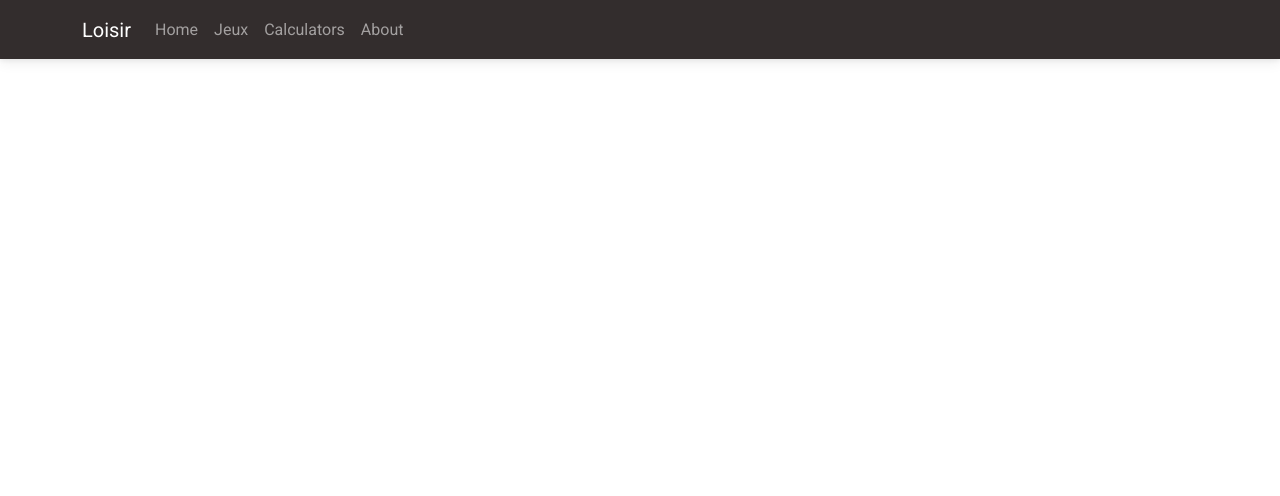
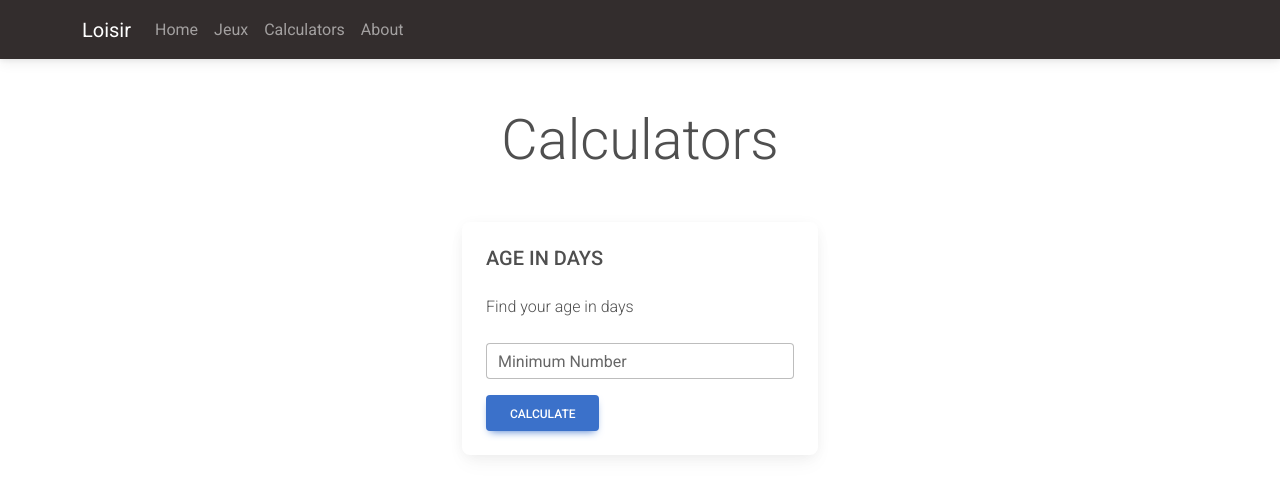
Before and after one commit to amirhatam/loisir, a React (Create React App) app: page /calculator/age-in-days in a window 1280 px wide. Shown: the top 496 px of the page. Built offline with nearby package versions, Linux system fonts and the light colour scheme.

Commit message:
create calculator for finding age in day, init

```diff
--- a/src/App.js
+++ b/src/App.js
@@ -3,6 +3,7 @@ import {
   BrowserRouter, Route, Routes
 } from "react-router-dom";
 import Navbar from './components/Navbar';
+import AgeInDays from './views/AgeInDays';
 import Calculator from './views/Calculators';
 import Home from './views/Home';
 import Jeux from './views/Jeux';
@@ -23,6 +24,7 @@ function App() {
         <Route path="/calculator/seconds-to-date" exact element={<SecondsToDate />} />
         <Route path="/calculator/large-numbers" exact element={<LargeNumbers />} />
         <Route path="/calculator/tribonacci" exact element={<Tribonacci />} />
+        <Route path="/calculator/age-in-days" exact element={<AgeInDays />} />
 
       </Routes>
     </BrowserRouter>
--- a/src/components/Navbar.jsx
+++ b/src/components/Navbar.jsx
@@ -18,7 +18,7 @@ export default function Navbar() {
         <>
             <MDBNavbar expand='lg' dark bgColor='dark'>
                 <MDBContainer >
-                    <MDBNavbarBrand href='#'>Loisir</MDBNavbarBrand>
+                    <MDBNavbarBrand target="_blank" href='https://github.com/amirhatam/loisir'>Loisir</MDBNavbarBrand>
                     <MDBNavbarToggler
                         type='button'
                         data-target='#navbarColor02'
--- /dev/null
+++ b/src/views/AgeInDays.jsx
@@ -0,0 +1,53 @@
+import React, { useState } from 'react';
+import { MDBContainer, MDBCard, MDBCardBody, MDBCardTitle, MDBCardText, MDBBtn, MDBInput, MDBCol, MDBRow } from 'mdb-react-ui-kit';
+
+export default function AgeInDays() {
+    const [inputValue, setInputValue] = useState("")
+    const [dateResult, setDateResult] = useState([])
+    // EXE (2015, 11, 1)
+
+    // function ageInDays() {
+    //     if (!inputValue) {
+    //         setErrorFirstInput("Please enter number")
+    //     } else {
+    //         setErrorFirstInput("")
+    //     }
+
+    // }
+    const ageInDays = (y, m, d) => 'You are ' + (new Date() - new Date().setFullYear(y, m - 1, d)) / 86400000 + ' days old';
+
+    console.log();
+    return (
+        <MDBContainer className='pb-md-5'>
+            <MDBRow className='justify-content-center'>
+                <MDBCardTitle className='text-center my-md-5 display-4'>Calculators</MDBCardTitle>
+                <MDBCol md='4'>
+                    <MDBCard >
+                        <MDBCardBody>
+                            <MDBCardTitle className='text-uppercase'>Age in days</MDBCardTitle>
+                            <MDBCardText className='my-md-4 fw-lighter'>Find your age in days</MDBCardText>
+                            <MDBInput label='Minimum Number' onChange={(e) => setFirstInput(parseInt(e.target.value))} id='form1' type='text' className='mb-md-3' />
+                            {/* {
+                                errorFirstInput
+                                    ?
+                                    <p className='text-center text-danger'>{errorFirstInput}</p>
+                                    :
+                                    null
+                            } */}
+
+                            {/* {
+                                dateResult
+                                    ?
+                                    <p className='text-center'>{dateResult.join(", ")}</p>
+                                    :
+                                    null
+                            } */}
+                            <MDBBtn onClick={ageInDays}>Calculate</MDBBtn>
+                        </MDBCardBody>
+                    </MDBCard>
+                </MDBCol>
+
+            </MDBRow>
+        </MDBContainer >
+    );
+}
--- a/src/views/Calculators.jsx
+++ b/src/views/Calculators.jsx
@@ -41,6 +41,19 @@ export default function Calculator() {
                                 Find tribonacci numbers, between two points.
                             </MDBCardText>
                             <MDBCardLink href='/calculator/tribonacci'>Enter</MDBCardLink>
+                            <MDBCardLink href='https://github.com/amirhatam/codewars/blob/main/6-kyu/tribonacci/tribonacci.js'>Source Code</MDBCardLink>
+                        </MDBCardBody>
+                    </MDBCard>
+                </MDBCol>
+                <MDBCol md='4' className='mt-md-5'>
+                    <MDBCard >
+                        <MDBCardBody>
+                            <MDBCardTitle className='text-uppercase'>Age in days</MDBCardTitle>
+                            <br />
+                            <MDBCardText>
+                                Did you ever want to know how many days old are you? Here you can find your age in days.
+                            </MDBCardText>
+                            <MDBCardLink href='/calculator/age-in-days'>Enter</MDBCardLink>
                             <MDBCardLink href='#'>Source Code</MDBCardLink>
                         </MDBCardBody>
                     </MDBCard>
```
Also changed, not shown: 1 other file (tests, documents, lock files or other folders).
